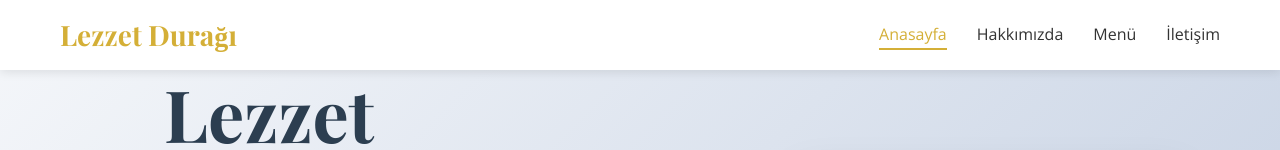
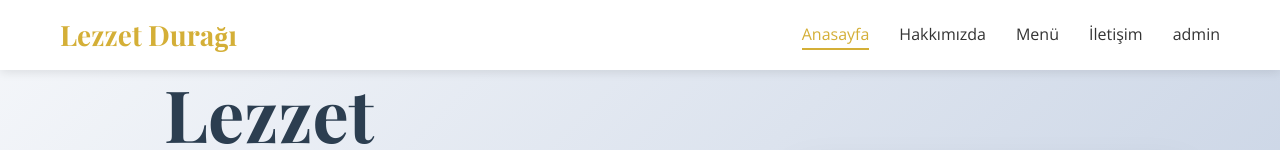
Before and after one commit to mrtakgn/restaurant, a plain HTML site: page index.html in a window 1280 px wide. Shown: the top 150 px of the page. Drawn offline with nearby package versions, Linux system fonts and the light colour scheme.

```diff
--- a/index.html
+++ b/index.html
@@ -27,6 +27,9 @@
                 </li>
                 <li class="nav-item">
                     <a href="iletisim.html" class="nav-link">İletişim</a>
+                </li>
+                <li class="nav-item">
+                    <a href="admin.html" class="nav-link">admin</a>
                 </li>
             </ul>
             <div class="hamburger">
```
